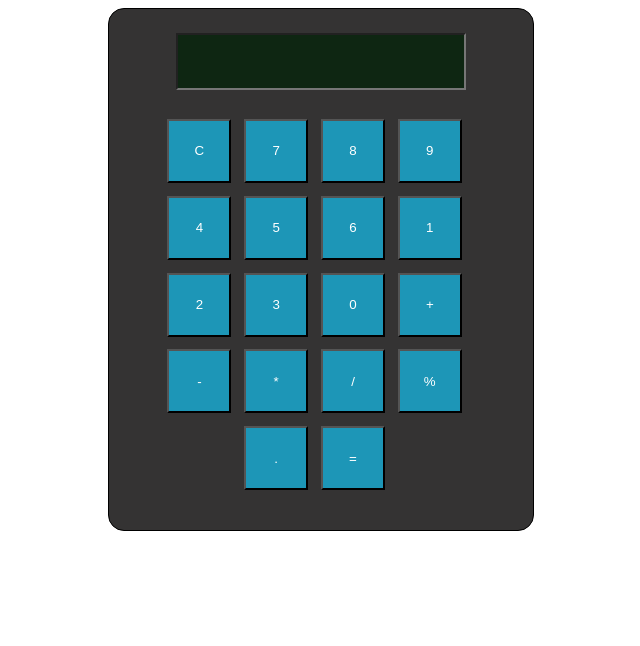
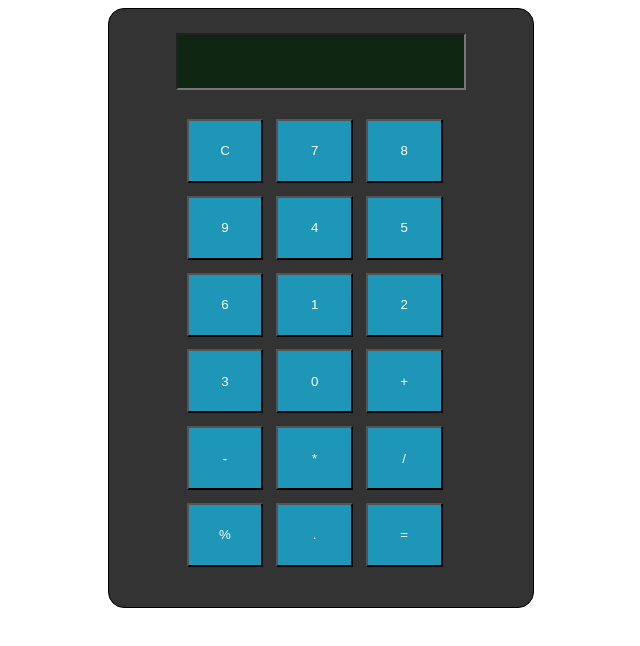
Before and after one commit to Tushalhansola124/Calculator2, a React (Vite) app: page / in a window 1280 px wide. Shown: the top 646 px of the page, without its empty margins (319-959 px from the left). Built offline with nearby package versions, Linux system fonts and the light colour scheme.

Commit message:
Update App.css

```diff
--- a/src/App.css
+++ b/src/App.css
@@ -17,7 +17,7 @@
   flex-wrap: wrap;
 }
 .btn{
-  width:5vw;
+  width:6vw;
   margin-top:1vw;
   height:5vw;
   font-family: Arial, Helvetica, sans-serif;
```
